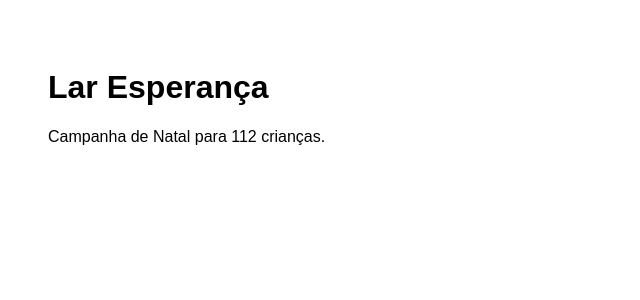
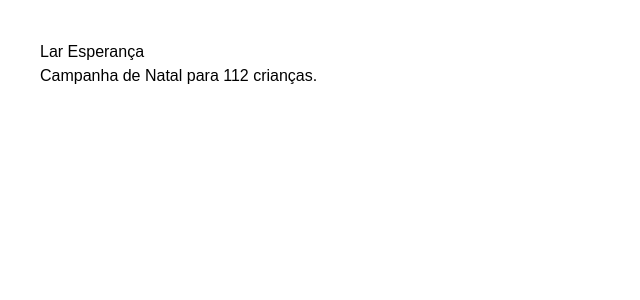
Before and after one commit to andressouzadematos-cloud/lar-esperanca1, a Next.js app: page / in a window 1280 px wide. Shown: the top 300 px of the page, without its empty margins (0-640 px from the left). Built offline with nearby package versions, Linux system fonts and the light colour scheme.

Commit message:
Projeto Lar Esperanca - campanha de doacao de Natal

```diff
--- /dev/null
+++ b/app/globals.css
@@ -0,0 +1,3 @@
+@tailwind base;
+@tailwind components;
+@tailwind utilities;
--- /dev/null
+++ b/app/layout.tsx
@@ -0,0 +1,17 @@
+import "./globals.css";
+
+export const metadata = {
+  title: "Lar Esperança — Neste Natal, 112 crianças contam com você",
+};
+
+export default function RootLayout({
+  children,
+}: {
+  children: React.ReactNode;
+}) {
+  return (
+    <html lang="pt-BR">
+      <body>{children}</body>
+    </html>
+  );
+}
```
